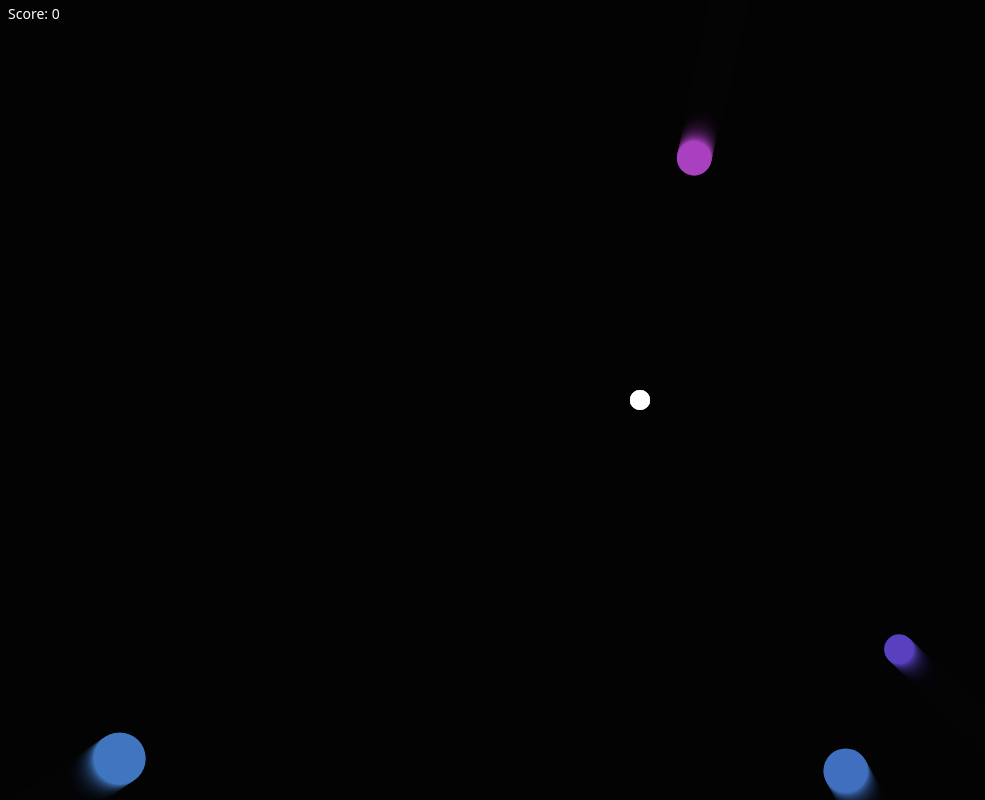
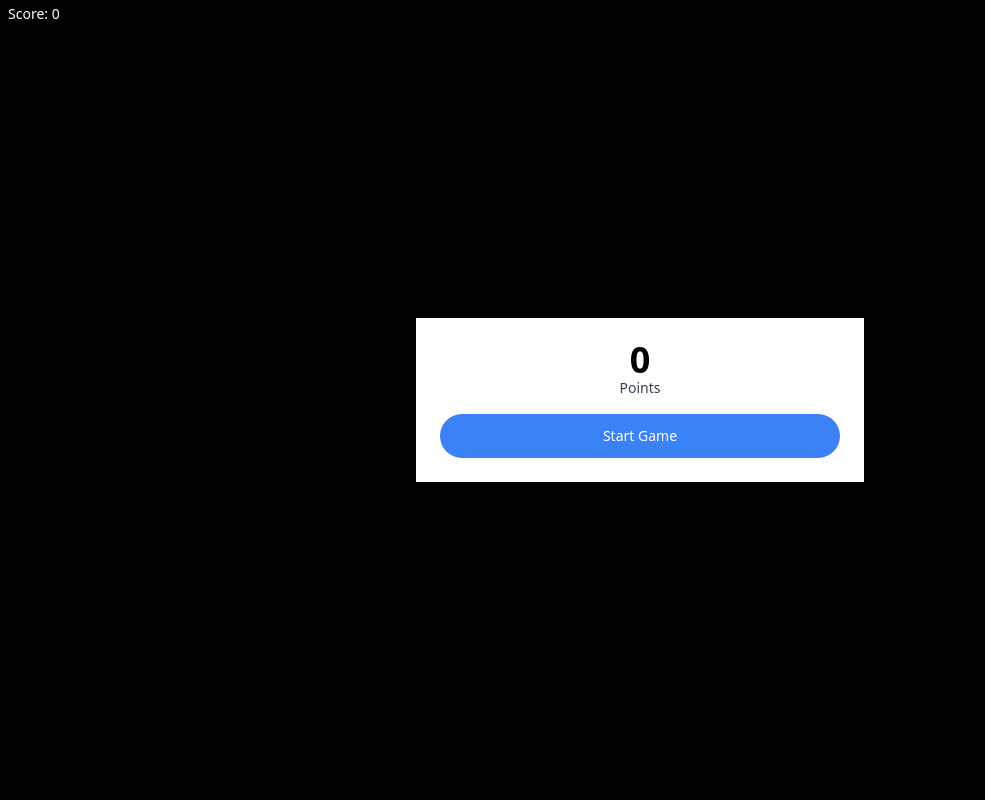
Before and after one commit to paulthomas2107/cssHTML5CanvasAsteroids, a plain HTML site: page index.html in a window 1280 px wide. Shown: the whole page, without its empty margins (0-985 px from the left). Drawn offline with nearby package versions, Linux system fonts and the light colour scheme.

Commit message:
More....

```diff
--- a/index.html
+++ b/index.html
@@ -14,6 +14,20 @@
       <span>Score: </span><span id="scoreEl">0</span>
     </div>
 
+    <div class="fixed inset-0 flex items-center justify-center" id="modalEl">
+      <div class="bg-white max-w-md w-full p-6 text-center">
+        <h1 class="text-4xl font-bold leading-none">0</h1>
+        <p class="text-sm text-gray-700 mb-4">Points</p>
+        <div>
+          <button
+            class="bg-blue-500 text-white w-full py-3 rounded-full text-sm"
+            id="startGameBtn"
+          >
+            Start Game
+          </button>
+        </div>
+      </div>
+    </div>
     <canvas></canvas>
 
     <script src="https://cdnjs.cloudflare.com/ajax/libs/gsap/3.6.1/gsap.min.js"></script>
--- a/index.js
+++ b/index.js
@@ -1,6 +1,8 @@
 const canvas = document.querySelector("canvas");
 const c = canvas.getContext("2d");
 const scoreEl = document.querySelector("#scoreEl");
+const startGameBtn = document.querySelector("#startGameBtn");
+const modalEl = document.querySelector("#modalEl");
 
 canvas.width = innerWidth;
 canvas.height = innerHeight;
@@ -217,5 +219,8 @@ window.addEventListener("click", (event) => {
   );
 });
 
-animate();
-spawnEnemies();
+startGameBtn.addEventListener("click", () => {
+  animate();
+  spawnEnemies();
+  modalEl.style.display = "none";
+});
--- a/styles.css
+++ b/styles.css
@@ -1,3 +1,4 @@
 body {
   margin: 0;
+  background: black;
 }
```
